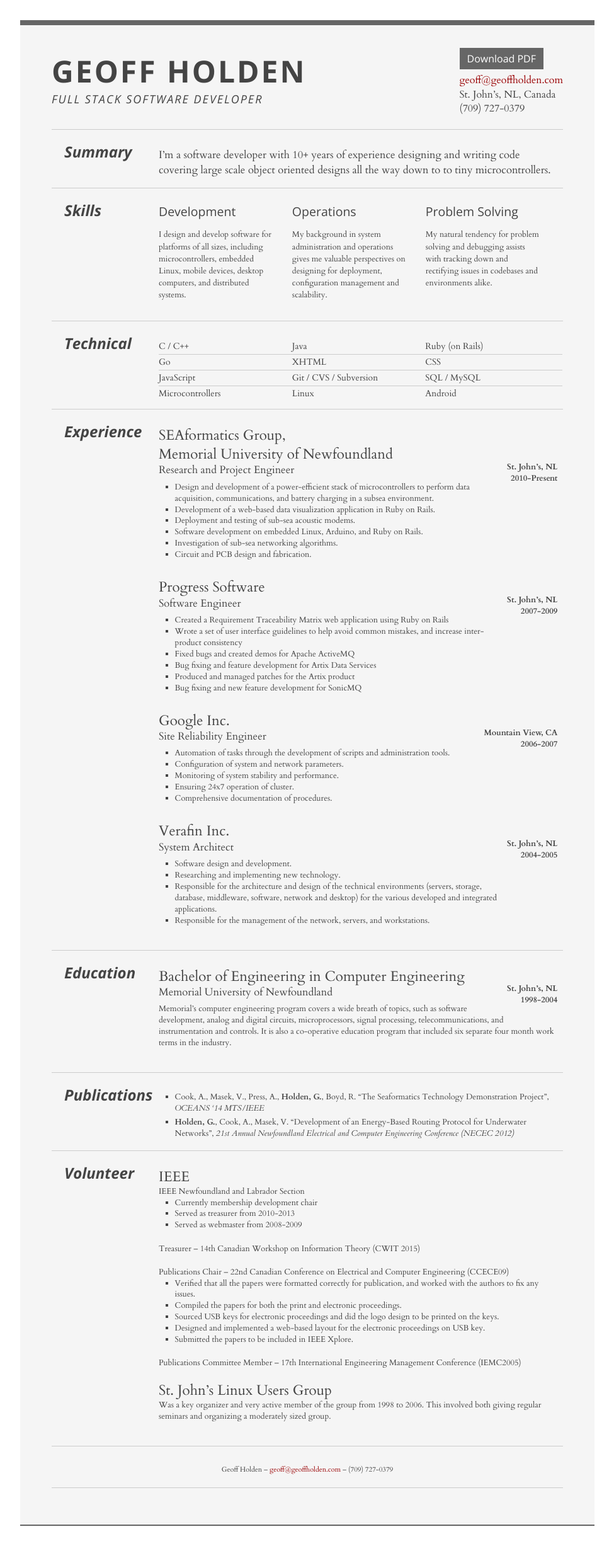
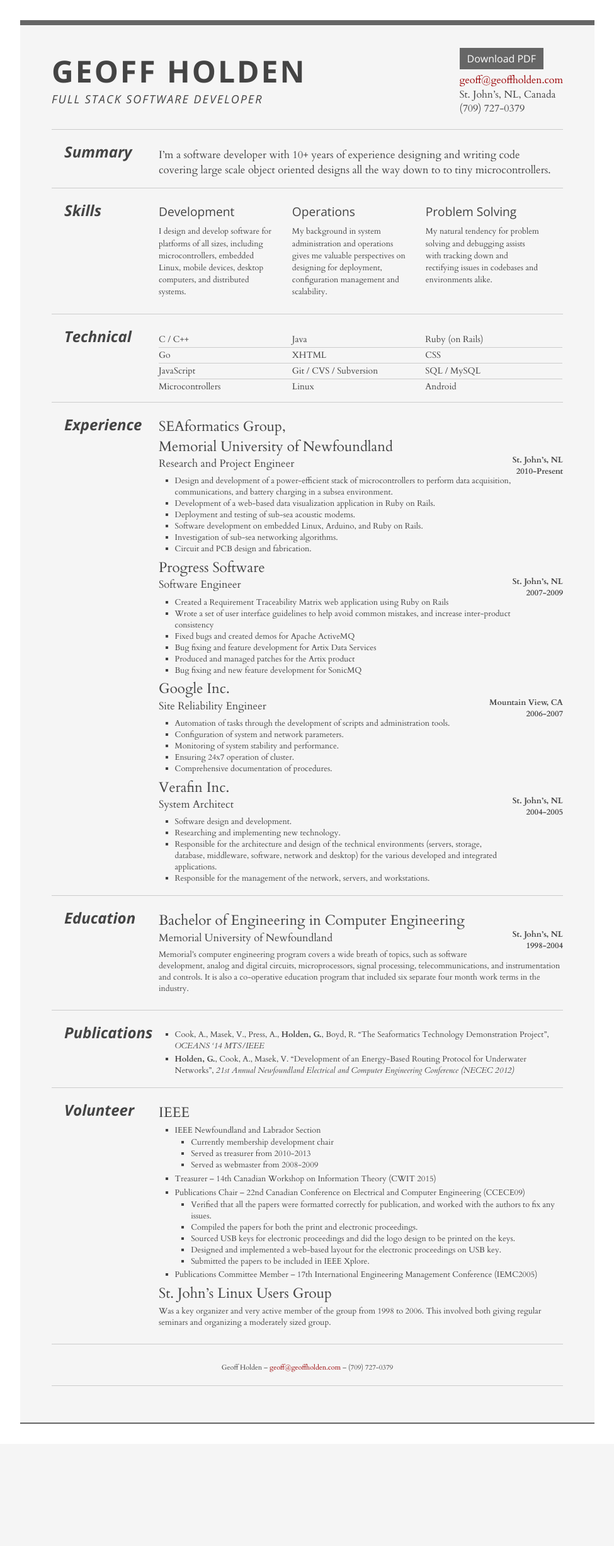
Before and after one commit to geoffholden/GeoffHolden.com, a PHP site: page /resume/ in a window 1280 px wide. Shown: the whole page at 63% size, without its empty margins (152-1127 px from the left). After the commit the page ends 2260 px from the top, so only its background shows below. Run offline with PHP 8.4, Linux system fonts and the light colour scheme.

Commit message:
Updated resume to not use definition lists.

```diff
--- a/css/resume/resume.css
+++ b/css/resume/resume.css
@@ -11,8 +11,25 @@ body {
   font-family: 'Cardo', 'Times New Roman', 'Times', serif;
   color: #444; }
 
-h1, h2, h3, h4, .resume > ul li p {
+h1, h2, h3, h4 {
   font-family: "Open Sans", sans-serif; }
+
+h4 {
+  font-size: 150%;
+  font-weight: normal;
+  margin-top: 0.25em;
+  margin-bottom: 0.5em; }
+
+.resume > ul li h4 + p {
+  padding-right: 2em;
+  line-height: 1.5em; }
+
+.resume > ul li p:first-child {
+  font-size: 175%;
+  margin-bottom: 0; }
+
+.resume > ul ul li p:first-child {
+  font-size: 100%; }
 
 .container {
   margin: 0 auto;
@@ -103,21 +120,9 @@ ul li {
   margin: 0;
   padding: 0; }
 
-ul dl {
-  margin: .3em 0 0;
-  padding: 0;
-  width: 100%; }
-  ul dl dt {
-    font-size: 100%; }
-  ul dl dd {
-    margin: 0 0 1em;
-    padding: 0 2em 0 0;
-    font-size: .8em;
-    line-height: 1.5em; }
-
-dl ul, #publications + ul {
+ul ul, #publications + ul {
   list-style: square outside none; }
-  dl ul li, #publications + ul li {
+  ul ul li, #publications + ul li {
     margin-left: 2em; }
 
 h3#publications + ul {
@@ -150,28 +155,22 @@ ol li {
 ol li:nth-child(1) {
   border-top: none; }
 
-dl {
-  display: inline-block;
-  width: 78%;
-  margin: 0;
-  padding: 0; }
-  dl dt {
-    margin: 0;
-    padding: 0;
-    font-size: 140%; }
-  dl dd {
-    margin: 0 0 1.5em;
-    padding: 0;
-    font-size: 80%;
-    line-height: 1.4em; }
-  dl strong {
+ul li {
+  font-size: 80%; }
+
+ul ul li {
+  font-size: 100%; }
+
+ul li p {
+  line-height: 1.4em; }
+  ul li p strong {
     display: block;
     white-space: nowrap; }
-  dl em {
+  ul li p em {
     display: block;
     font-size: 110%;
     margin: .15em 0 .5em;
-    font-style: bold; }
+    font-style: normal; }
 
 #footer {
   display: none; }
--- a/css/resume/screen.css
+++ b/css/resume/screen.css
@@ -79,23 +79,11 @@
     float: left;
     width: 78%; }
 
-  ul li {
+  #skills + ul li {
     width: 33%;
     float: left; }
 
-  dl ul li {
-    width: auto;
-    float: none; }
-
-  ul dl dt {
-    font-size: 122%;
-    font-weight: normal;
-    margin-bottom: .75em; }
-  ul dl dd {
-    padding: 0 2em 0 0; }
-
   .resume > ul li p {
-    font-size: 122%;
     font-weight: normal;
     margin-bottom: .5em;
     margin-top: 0.25em; }
@@ -115,18 +103,13 @@
   ol li:nth-child(1), ol li:nth-child(2), ol li:nth-child(3) {
     border-top: none; }
 
-  h3 + dl {
-    margin-left: 0; }
-
-  dl {
-    margin: .5em 0 0 170px; }
-    dl strong {
-      float: right;
-      margin-top: -2.5em;
-      text-align: right; }
-    dl em {
-      font-size: 130%;
-      font-style: normal; } }
+  ul li p strong {
+    float: right;
+    margin-top: -2.5em;
+    text-align: right; }
+  ul li p em {
+    font-size: 130%;
+    font-style: normal; } }
 /*
   Huge-screen layout
   1888-2520 px
--- a/resume/index.html
+++ b/resume/index.html
@@ -41,23 +41,17 @@ St. John&rsquo;s, NL, Canada<br />
 <h3 id="skills">Skills</h3>
 
 <ul>
-<li><p>Development</p>
+<li><h4 id="toc_4">Development</h4>
 
-<dl>
-<dd>I design and develop software for platforms of all sizes, including microcontrollers, embedded Linux, mobile devices, desktop computers, and distributed systems.</dd>
-</dl></li>
+<p>I design and develop software for platforms of all sizes, including microcontrollers, embedded Linux, mobile devices, desktop computers, and distributed systems.</p></li>
 
-<li><p>Operations</p>
+<li><h4 id="toc_5">Operations</h4>
 
-<dl>
-<dd>My background in system administration and operations gives me valuable perspectives on designing for deployment, configuration management and scalability.</dd>
-</dl></li>
+<p>My background in system administration and operations gives me valuable perspectives on designing for deployment, configuration management and scalability.</p></li>
 
-<li><p>Problem Solving</p>
+<li><h4 id="toc_6">Problem Solving</h4>
 
-<dl>
-<dd>My natural tendency for problem solving and debugging assists with tracking down and rectifying issues in codebases and environments alike.</dd>
-</dl></li>
+<p>My natural tendency for problem solving and debugging assists with tracking down and rectifying issues in codebases and environments alike.</p></li>
 </ul>
 
 <hr />
@@ -83,10 +77,11 @@ St. John&rsquo;s, NL, Canada<br />
 
 <h3 id="experience">Experience</h3>
 
-<dl>
-<dt><a href="http://seaformatics.ca">SEAformatics Group,<br /> Memorial University of Newfoundland</a></dt>
-<dd><em>Research and Project Engineer</em> <strong>St. John&rsquo;s, NL<br />
-2010-Present</strong>
+<ul>
+<li><p><a href="http://seaformatics.ca">SEAformatics Group,<br /> Memorial University of Newfoundland</a></p>
+
+<p><em>Research and Project Engineer</em> <strong>St. John&rsquo;s, NL<br />
+2010-Present</strong></p>
 
 <ul>
 <li>Design and development of a power-efficient stack of microcontrollers to perform data acquisition, communications, and battery charging in a subsea environment.</li>
@@ -95,15 +90,12 @@ St. John&rsquo;s, NL, Canada<br />
 <li>Software development on embedded Linux, Arduino, and Ruby on Rails.</li>
 <li>Investigation of sub-sea networking algorithms.</li>
 <li>Circuit and PCB design and fabrication.</li>
-</ul></dd>
-</dl>
+</ul></li>
 
-<div></div>
+<li><p><a href="http://progress.com">Progress Software</a></p>
 
-<dl>
-<dt><a href="http://progress.com">Progress Software</a></dt>
-<dd><em>Software Engineer</em> <strong>St. John&rsquo;s, NL<br />
-2007-2009</strong>
+<p><em>Software Engineer</em> <strong>St. John&rsquo;s, NL<br />
+2007-2009</strong></p>
 
 <ul>
 <li>Created a Requirement Traceability Matrix web application using Ruby on Rails</li>
@@ -112,15 +104,12 @@ St. John&rsquo;s, NL, Canada<br />
 <li>Bug fixing and feature development for Artix Data Services</li>
 <li>Produced and managed patches for the Artix product</li>
 <li>Bug fixing and new feature development for SonicMQ</li>
-</ul></dd>
-</dl>
+</ul></li>
 
-<div></div>
+<li><p><a href="http://google.com">Google Inc.</a></p>
 
-<dl>
-<dt><a href="http://google.com">Google Inc.</a></dt>
-<dd><em>Site Reliability Engineer</em> <strong>Mountain View, CA<br />
-2006-2007</strong>
+<p><em>Site Reliability Engineer</em> <strong>Mountain View, CA<br />
+2006-2007</strong></p>
 
 <ul>
 <li>Automation of tasks through the development of scripts and administration tools.</li>
@@ -128,33 +117,33 @@ St. John&rsquo;s, NL, Canada<br />
 <li>Monitoring of system stability and performance.</li>
 <li>Ensuring 24x7 operation of cluster.</li>
 <li>Comprehensive documentation of procedures.</li>
-</ul></dd>
-</dl>
+</ul></li>
 
-<div></div>
+<li><p><a href="http://verafin.com">Verafin Inc.</a></p>
 
-<dl>
-<dt><a href="http://verafin.com">Verafin Inc.</a></dt>
-<dd><em>System Architect</em> <strong>St. John&rsquo;s, NL<br />
-2004-2005</strong>
+<p><em>System Architect</em> <strong>St. John&rsquo;s, NL<br />
+2004-2005</strong></p>
 
 <ul>
 <li>Software design and development.</li>
 <li>Researching and implementing new technology.</li>
 <li>Responsible for the architecture and design of the technical environments (servers, storage, database, middleware, software, network and desktop) for the various developed and integrated applications.</li>
 <li>Responsible for the management of the network, servers, and workstations.</li>
-</ul></dd>
-</dl>
+</ul></li>
+</ul>
 
 <hr />
 
 <h3 id="education">Education</h3>
 
-<dl>
-<dt>Bachelor of Engineering in Computer Engineering</dt>
-<dd><em><a href="http://www.mun.ca">Memorial University of Newfoundland</a></em> <strong>St. John&rsquo;s, NL<br />
-1998-2004</strong> Memorial&rsquo;s computer engineering program covers a wide breath of topics, such as software development, analog and digital circuits, microprocessors, signal processing, telecommunications, and instrumentation and controls. It is also a co-operative education program that included six separate four month work terms in the industry.</dd>
-</dl>
+<ul>
+<li><p>Bachelor of Engineering in Computer Engineering</p>
+
+<p><em><a href="http://www.mun.ca">Memorial University of Newfoundland</a></em> <strong>St. John&rsquo;s, NL<br />
+1998-2004</strong></p>
+
+<p>Memorial&rsquo;s computer engineering program covers a wide breath of topics, such as software development, analog and digital circuits, microprocessors, signal processing, telecommunications, and instrumentation and controls. It is also a co-operative education program that included six separate four month work terms in the industry.</p></li>
+</ul>
 
 <hr />
 
@@ -169,17 +158,21 @@ St. John&rsquo;s, NL, Canada<br />
 
 <h3 id="volunteer">Volunteer</h3>
 
-<dl>
-<dt>IEEE</dt>
-<dd>IEEE Newfoundland and Labrador Section
+<ul>
+<li><p>IEEE</p>
+
+<ul>
+<li><p>IEEE Newfoundland and Labrador Section</p>
 
 <ul>
 <li>Currently membership development chair</li>
 <li>Served as treasurer from 2010-2013</li>
 <li>Served as webmaster from 2008-2009</li>
-</ul></dd>
-<dd>Treasurer &ndash; 14th Canadian Workshop on Information Theory (CWIT 2015)</dd>
-<dd>Publications Chair &ndash; 22nd Canadian Conference on Electrical and Computer Engineering (CCECE09)
+</ul></li>
+
+<li><p>Treasurer &ndash; 14th Canadian Workshop on Information Theory (CWIT 2015)</p></li>
+
+<li><p>Publications Chair &ndash; 22nd Canadian Conference on Electrical and Computer Engineering (CCECE09)</p>
 
 <ul>
 <li>Verified that all the papers were formatted correctly for publication, and worked with the authors to fix any issues.</li>
@@ -187,11 +180,15 @@ St. John&rsquo;s, NL, Canada<br />
 <li>Sourced USB keys for electronic proceedings and did the logo design to be printed on the keys.</li>
 <li>Designed and implemented a web-based layout for the electronic proceedings on USB key.</li>
 <li>Submitted the papers to be included in IEEE Xplore.</li>
-</ul></dd>
-<dd>Publications Committee Member &ndash; 17th International Engineering Management Conference (IEMC2005)</dd>
-<dt>St. John&rsquo;s Linux Users Group</dt>
-<dd>Was a key organizer and very active member of the group from 1998 to 2006. This involved both giving regular seminars and organizing a moderately sized group.</dd>
-</dl>
+</ul></li>
+
+<li><p>Publications Committee Member &ndash; 17th International Engineering Management Conference (IEMC2005)</p></li>
+</ul></li>
+
+<li><p>St. John&rsquo;s Linux Users Group</p>
+
+<p>Was a key organizer and very active member of the group from 1998 to 2006. This involved both giving regular seminars and organizing a moderately sized group.</p></li>
+</ul>
 
 <hr />
 
```
Also changed, not shown: css/resume/pdf.css (+9 -33 lines), index.xml (+52 -55 lines), 2 other files.
